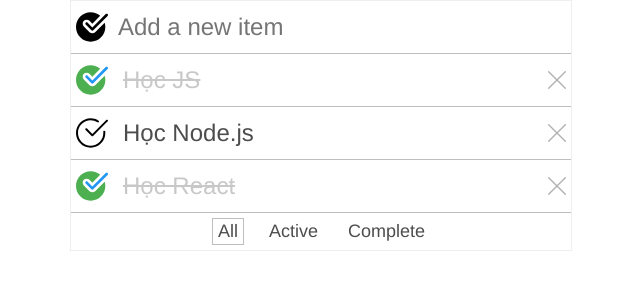
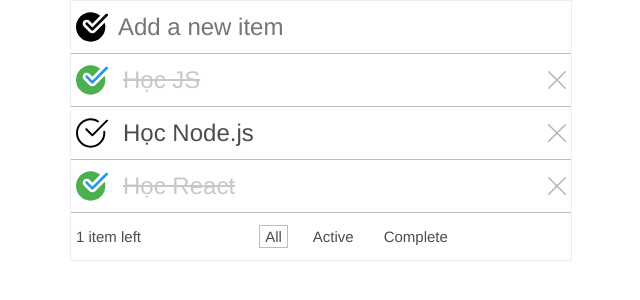
Before and after one commit to thinhtpt2000/ReactJS-Todo-List, a React (Create React App) app: page / in a window 1280 px wide. Shown: the top 300 px of the page, without its empty margins (319-959 px from the left). Built offline with nearby package versions, Linux system fonts and the light colour scheme.

Commit message:
add counter items left

```diff
--- a/src/App.js
+++ b/src/App.js
@@ -19,6 +19,8 @@ const App = () => {
 
   const [currentItems, setCurrentItems] = useState(todoItems);
 
+  const [counter, setCounter] = useState(0);
+
   useEffect(() => {
     // Change current item list
     switch (currentState) {
@@ -32,7 +34,11 @@ const App = () => {
         setCurrentItems(todoItems);
         break;
     }
-  }, [currentState, todoItems]);
+
+    const incompleteItems = todoItems.filter(item => !item.isComplete);
+    setCounter(incompleteItems.length);
+
+  }, [currentState, todoItems, counter]);
 
   const onCheckClick = (item) => {
     return (event) => {
@@ -127,7 +133,7 @@ const App = () => {
       {currentItems.length === 0 && (
         <p className="EmptyMessage">Nothing here !</p>
       )}
-      <Footer currentState={currentState} onStateClick={onStateClick} />
+      <Footer currentState={currentState} onStateClick={onStateClick} counter={counter} />
     </div>
   );
 };
--- a/src/components/Footer.css
+++ b/src/components/Footer.css
@@ -1,4 +1,15 @@
 .Footer {
+    display: flex;
+
+}
+
+.Footer > p {
+    font-size: 15px;
+    margin-left: 5px;
+}
+
+.FooterList {
+    flex: 1;
     display: flex;
     align-items: center;
     justify-content: center;
@@ -6,7 +17,7 @@
 
 .FooterItem {
     margin: 5px 10px;
-    font-size: 18px;
+    font-size: 15px;
     padding: 2px 5px;
 }
 
--- a/src/components/Footer.js
+++ b/src/components/Footer.js
@@ -3,10 +3,14 @@ import classNames from "classnames";
 import "./Footer.css";
 
 const Footer = (props) => {
-  const { currentState, onStateClick } = props;
+  const { currentState, counter, onStateClick } = props;
 
   return (
     <div className="Footer">
+      <p>
+        {counter} {counter > 1 ? "items" : "item"} left
+      </p>
+      <div className="FooterList">
         <div
           className={classNames("FooterItem", {
             active: currentState === "All",
@@ -32,6 +36,7 @@ const Footer = (props) => {
           Complete
         </div>
       </div>
+    </div>
   );
 };
 
```
Lines whose indentation alone changed are shown as unchanged.
